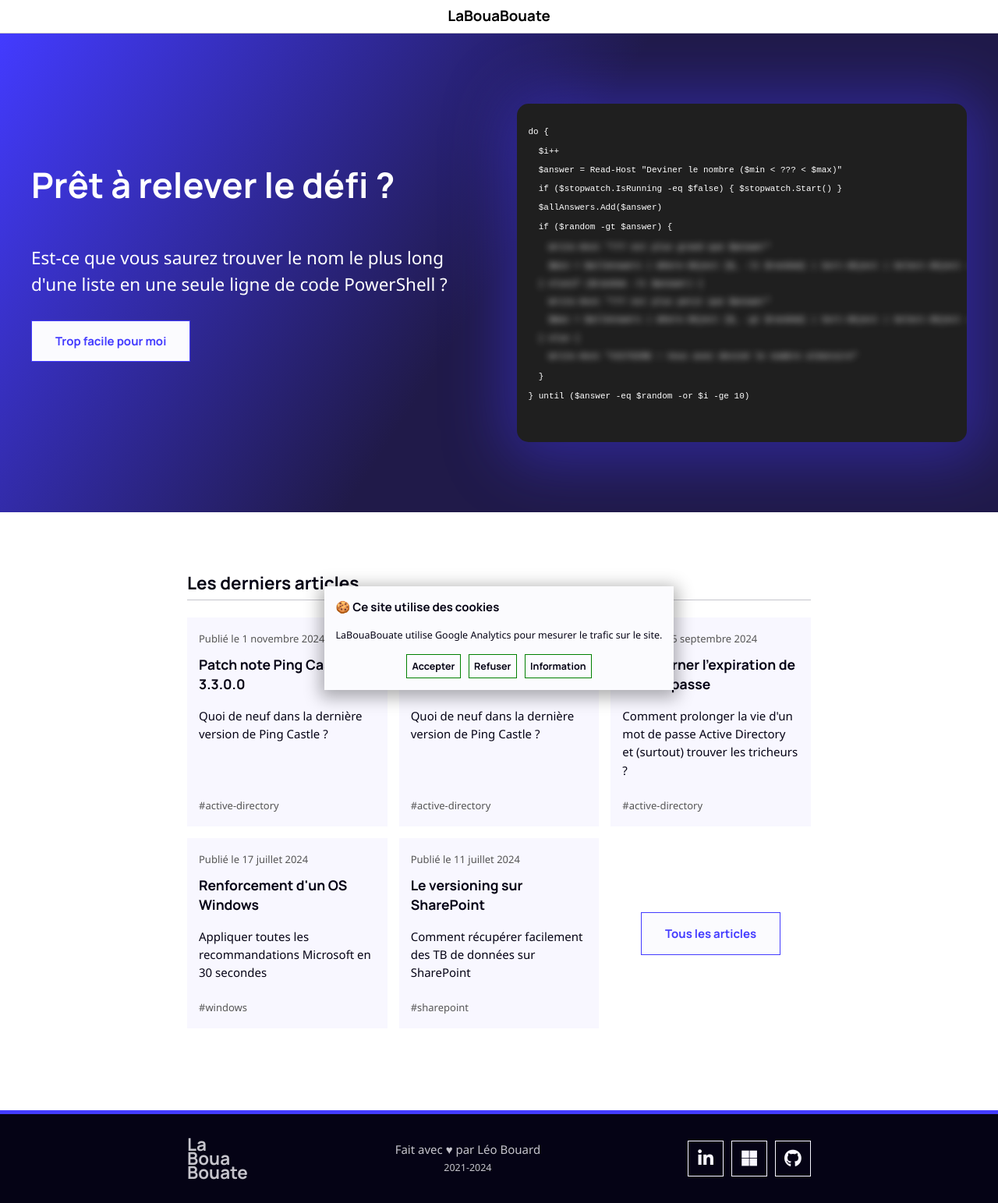
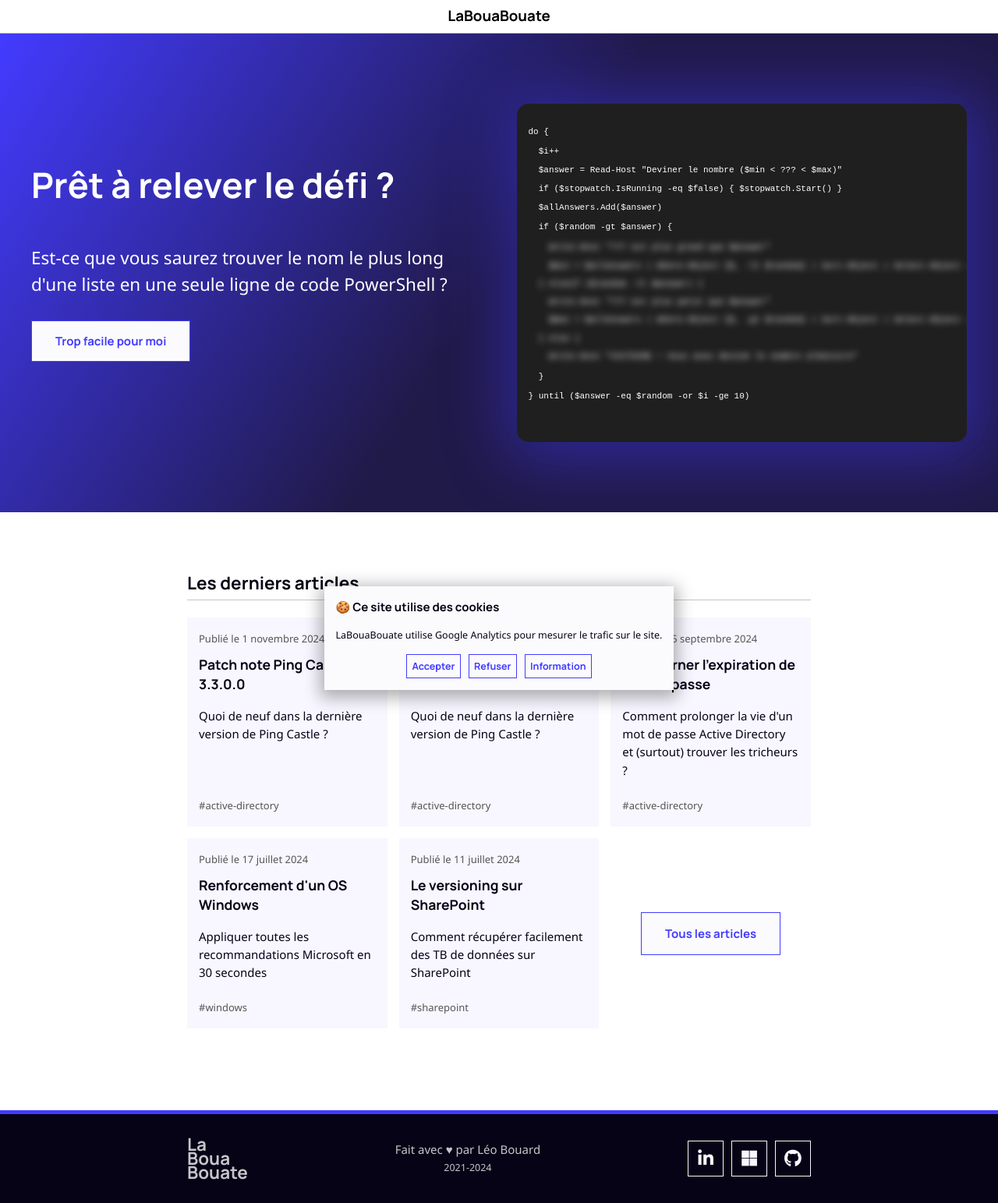
Before and after one commit to leobouard/leobouard.github.io, a Jekyll site: the page built from _pages/index.html, in a window 1280 px wide. Shown: the whole page at 78% size. Built offline with Jekyll 4.4.1, drawn with Linux system fonts in a browser that asks for light colours; nearby versions of some CDN libraries; some web fonts are replaced.

Commit message:
Update cookies.scss

```diff
--- a/_sass/cookies.scss
+++ b/_sass/cookies.scss
@@ -30,18 +30,3 @@
     justify-content: center;
     grid-gap: 10px;
 }
-
-div.cookies-buttons a {
-    border: 1px solid var(--secondary);
-    padding: 0.25em 1em;
-    color: var(--text);
-    text-decoration: none;
-    font-size: smaller;
-}
-
-div.cookies-buttons a:hover {
-    text-decoration: underline;
-    color: var(--accent);
-    background-color: var(--secondary);
-    box-shadow: inset 0 -2px 0 0 var(--accent);
-}
```
